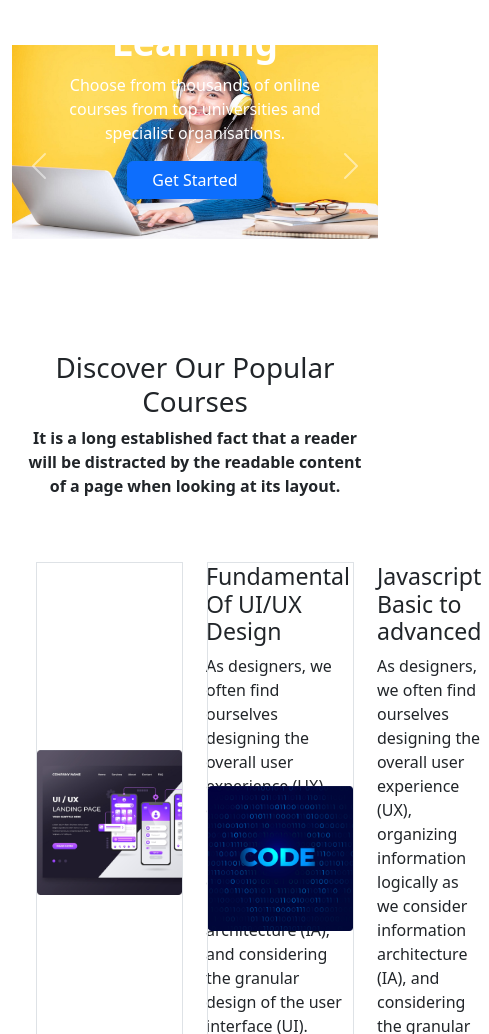
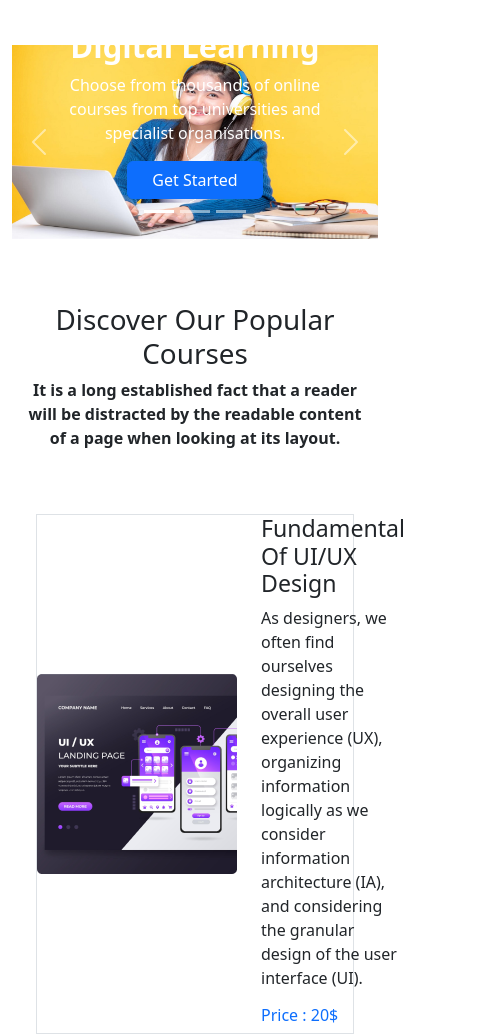
Before and after one commit to Ovijitnath/EdTech-Website, a plain HTML site: page index.html in a window 390 px wide. Shown: the part 66-1100 px from the top of the page, 489 px wide, since content can reach past the window. Drawn offline with nearby package versions, Linux system fonts and the light colour scheme.

Commit message:
courses tab responssive done

```diff
--- a/index.html
+++ b/index.html
@@ -69,30 +69,30 @@
                         aria-label="Slide 3"></button>
                 </div>
                 <div class="carousel-inner">
-                    <div class="carousel-item active mb-5">
+                    <div class="carousel-item active">
                         <img src="images/cover/cover-3.jpg" class="d-block w-100" alt="...">
-                        <div class="carousel-caption d-block d-sm-block d-md-block">
-                            <h1 class="display-3 fw-bold">Get Started Digital
+                        <div class="carousel-caption d-block  d-sm-block d-md-block p-5 w-100 h-50">
+                            <h1 class="">Get Started Digital
                                 Learning</h1>
                             <p>Choose from thousands of online courses from top universities and specialist
                                 organisations.</p>
                             <div class="btn btn-primary px-4 py-2.5">Get Started</div>
                         </div>
                     </div>
-                    <div class="carousel-item active mb-5">
+                    <div class="carousel-item active">
                         <img src="images/cover/cover-1.png" class="d-block w-100" alt="...">
                         <div class="carousel-caption d-block d-sm-block d-md-block">
-                            <h1 class="display-3 fw-bold">Get Started Digital
+                            <h1 class="display-5 fw-semibold">Get Started Digital
                                 Learning</h1>
                             <p>Choose from thousands of online courses from top universities and specialist
                                 organisations.</p>
                             <div class="btn btn-primary px-4 py-2.5">Get Started</div>
                         </div>
                     </div>
-                    <div class="carousel-item active mb-5">
+                    <div class="carousel-item active">
                         <img src="images/cover/cover-2.jpg" class="d-block w-100" alt="...">
                         <div class="carousel-caption d-block d-sm-block d-md-block">
-                            <h1 class="display-3 fw-bold">Get Started Digital
+                            <h1 class="display-5 fw-semibold">Get Started Digital
                                 Learning</h1>
                             <p>Choose from thousands of online courses from top universities and specialist
                                 organisations.</p>
@@ -128,8 +128,8 @@
             </div>
             <div class="container pt-5">
                 <div class="row g-4">
-                    <div class="col-6">
-                        <div class="border d-flex align-items-center">
+                    <div class="col-12 col-md-12 col-lg-6">
+                        <div class="border d-flex flex-lg-row align-items-center">
                             <img src="images/course/course-1.png" class="img-fluid" alt="">
                             <div class="ps-4 m-auto">
                                 <h3>Fundamental Of UI/UX Design</h3>
@@ -142,7 +142,7 @@
                             </div>
                         </div>
                     </div>
-                    <div class="col-6">
+                    <div class="col-12 col-md-12 col-lg-6">
                         <div class="border d-flex align-items-center">
                             <img src="images/course/course-2.png" class="img-fluid" alt="">
                             <div class="ps-4 m-auto">
@@ -156,7 +156,7 @@
                             </div>
                         </div>
                     </div>
-                    <div class="col-6">
+                    <div class="col-12 col-md-12 col-lg-6">
                         <div class="border d-flex align-items-center">
                             <img src="images/course/course-3.png" class="img-fluid" alt="">
                             <div class="ps-4 m-auto">
@@ -170,7 +170,7 @@
                             </div>
                         </div>
                     </div>
-                    <div class="col-6">
+                    <div class="col-12 col-md-12 col-lg-6">
                         <div class="border d-flex align-items-center">
                             <img src="images/course/course-4.png" class="img-fluid" alt="">
                             <div class="ps-4 m-auto">
@@ -184,7 +184,7 @@
                             </div>
                         </div>
                     </div>
-                    <div class="col-6">
+                    <div class="col-12 col-md-12 col-lg-6">
                         <div class="border d-flex align-items-center">
                             <img src="images/course/course-5.png" class="img-fluid" alt="">
                             <div class="ps-4 m-auto">
@@ -198,7 +198,7 @@
                             </div>
                         </div>
                     </div>
-                    <div class="col-6">
+                    <div class="col-12 col-md-12 col-lg-6">
                         <div class="border d-flex align-items-center">
                             <img src="images/course/course-6.png" class="img-fluid" alt="">
                             <div class="ps-4 m-auto">
```
